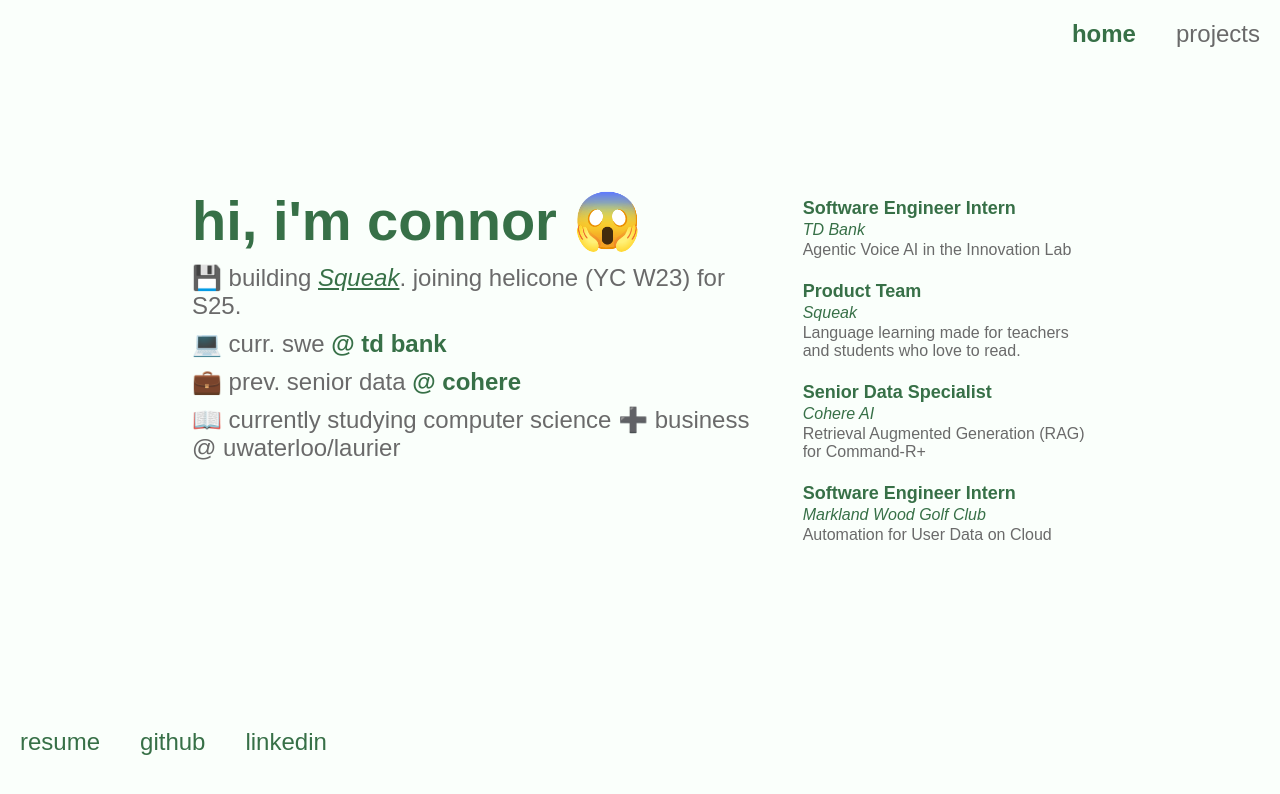
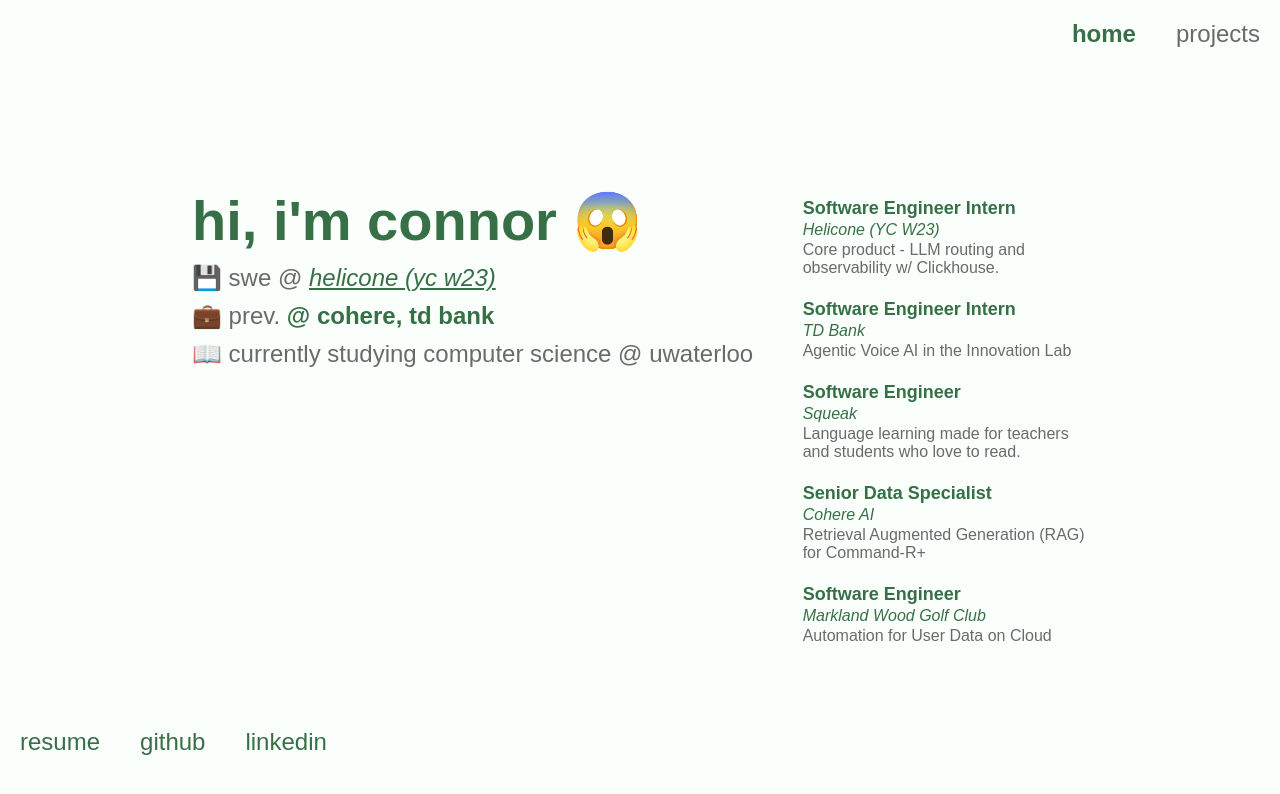
Before and after one commit to connortbot/connortbot.github.io, a React (Create React App) app: page / in a window 1280 px wide. Shown: the top 794 px of the page. Built offline with nearby package versions, Linux system fonts and the light colour scheme.

Commit message:
update with helicone and yappers

```diff
--- a/src/components/Home.js
+++ b/src/components/Home.js
@@ -114,26 +114,28 @@
       <LeftColumn>
         <Greeting>hi, i'm connor {'\u{1F631}'}</Greeting>
         <Description>
-          {'\u{1F4BE}'} building <WeakHighlight as="a" href="https://squeak.today" style={{ textDecoration: 'underline' }}>Squeak</WeakHighlight>. joining helicone (YC W23) for S25.
+          {'\u{1F4BE}'} swe @ <WeakHighlight as="a" href="https://helicone.ai" style={{ textDecoration: 'underline' }}>helicone (yc w23)</WeakHighlight>
         </Description>
         <Description>
-          {'\u{1F4BB}'} curr. swe <Highlight> @ td bank</Highlight>
+          {'\u{1F4BC}'} prev. <Highlight>@ cohere, td bank</Highlight>
         </Description>
         <Description>
-          {'\u{1F4BC}'} prev. senior data <Highlight>@ cohere</Highlight>
-        </Description>
-        <Description>
-          {'\u{1F4D6}'} currently studying computer science {'\u{2795}'} business @ uwaterloo/laurier
+          {'\u{1F4D6}'} currently studying computer science @ uwaterloo
         </Description>
       </LeftColumn>
       <RightColumn>
+        <ExperienceItem
+          title="Software Engineer Intern"
+          company="Helicone (YC W23)"
+          description="Core product - LLM routing and observability w/ Clickhouse."
+        />
         <ExperienceItem
           title="Software Engineer Intern"
           company="TD Bank"
           description="Agentic Voice AI in the Innovation Lab"
         />
         <ExperienceItem
-          title="Product Team"
+          title="Software Engineer"
           company="Squeak"
           description="Language learning made for teachers and students who love to read."
         />
@@ -143,7 +145,7 @@
           description="Retrieval Augmented Generation (RAG) for Command-R+"
         />
         <ExperienceItem
-          title="Software Engineer Intern"
+          title="Software Engineer"
           company="Markland Wood Golf Club"
           description="Automation for User Data on Cloud"
         />
--- a/src/components/Projects.js
+++ b/src/components/Projects.js
@@ -83,15 +83,20 @@
 
 const projects = [
   {
-    number: '001',
     title: 'Squeak',
     description: "Language learning made for teachers and students who love to read.",
-    tags: ['Go', 'Javascript', 'Terraform', 'AWS', 'React', 'Cohere', 'GCP'],
+    tags: ['Go', 'Typescript', 'Terraform', 'AWS', 'React', 'Gemini', 'GCP'],
     link: 'https://github.com/connortbot/squeak',
-    dateRange: 'October 2024 (Ongoing)',
+    dateRange: 'October 2024 - April 2025',
   },
   {
-    number: '002',
+    title: "Yappers.live",
+    description: "Social games for the dinner table, no apps needed! Play at yappers.live.",
+    tags: ['Rust', 'Typescript', 'Valkey', 'Render'],
+    link: 'https://github.com/connortbot/yappers.live',
+    dateRange: 'June 2025'
+  },
+  {
     title: 'Caitlyn Raytracing Renderer',
     description: 'A Reverse MCRT (Monte Carlo Raytracing Renderer) written from scratch in C++ designed for the pixellax art style.',
     tags: ['C++', 'CMake', 'Docker', 'Jira', 'Monte Carlo Raytracing', 'Intel Embree', 'Computer Graphics', 'Git'],
@@ -99,7 +104,6 @@
     dateRange: 'April 2023 - November 2024',
   },
   {
-    number: '003',
     title: 'LiveStory (CalHacks 11.0 Winner: Best Use of Vapi)',
     description: 'A interactable storybook with AI-powered characters. (Talk to the Big Bad Wolf!)',
     tags: ['Python', 'React', 'Vapi AI', 'Reflex', 'Lottie', '11Labs', 'Groq', 'Deepgram'],
@@ -108,7 +112,6 @@
     platform: 'DevPost'
   },
   {
-    number: '004',
     title: 'Starbit',
     description: "A lightweight, space realtime RTS game played in the terminal using QUIC and gRPC. Written fully in Go.",
     tags: ['Go', 'gRPC', 'QUIC', 'AWS'],
@@ -116,7 +119,6 @@
     dateRange: 'March 2025',
   },
   {
-    number: '005',
     title: 'Solomonoff Inference Engine',
     description: "A local inference engine for Llama and Cohere models.",
     tags: ['PyTorch', 'Transformers', 'LLMs', 'LLM Inference', 'Llama', 'Cohere', 'Multi-Head Attention', 'RoPE', 'KVCache'],
@@ -124,7 +126,6 @@
     dateRange: 'September 2025',
   },
   {
-    number: '006',
     title: 'Podcast Diarization Pipeline',
     description: "Semi-supervised ML Audio Diarization Pipeline",
     tags: ['Python', 'Audio Machine Learning', 'Diarization', 'Whisper', 'pyannote', 'Semi-Supervised Learning', 'Clustering'],
@@ -132,7 +133,6 @@
     dateRange: 'September 2024',
   },
   {
-    number: '007',
     title: 'QuickSurf Research Paper',
     description: "Rendering Optimization Paper & Model",
     tags: ['Rendering Optimization', 'LUTs', 'Principled BSDFs', 'Monte Carlo Raytracing', 'Research Paper'],
@@ -163,9 +163,9 @@
       exit="exit"
       variants={pageVariants}
     >
-      {projects.map((project) => (
-        <ProjectCard key={project.number}>
-          <ProjectNumber>{project.number}</ProjectNumber>
+      {projects.map((project, i) => (
+        <ProjectCard key={`${i+1}`}>
+          <ProjectNumber>{`00${i+1}`}</ProjectNumber>
 
           <ProjectTitle href={project.link} target="_blank" rel="noopener noreferrer">
             {project.title}
```
